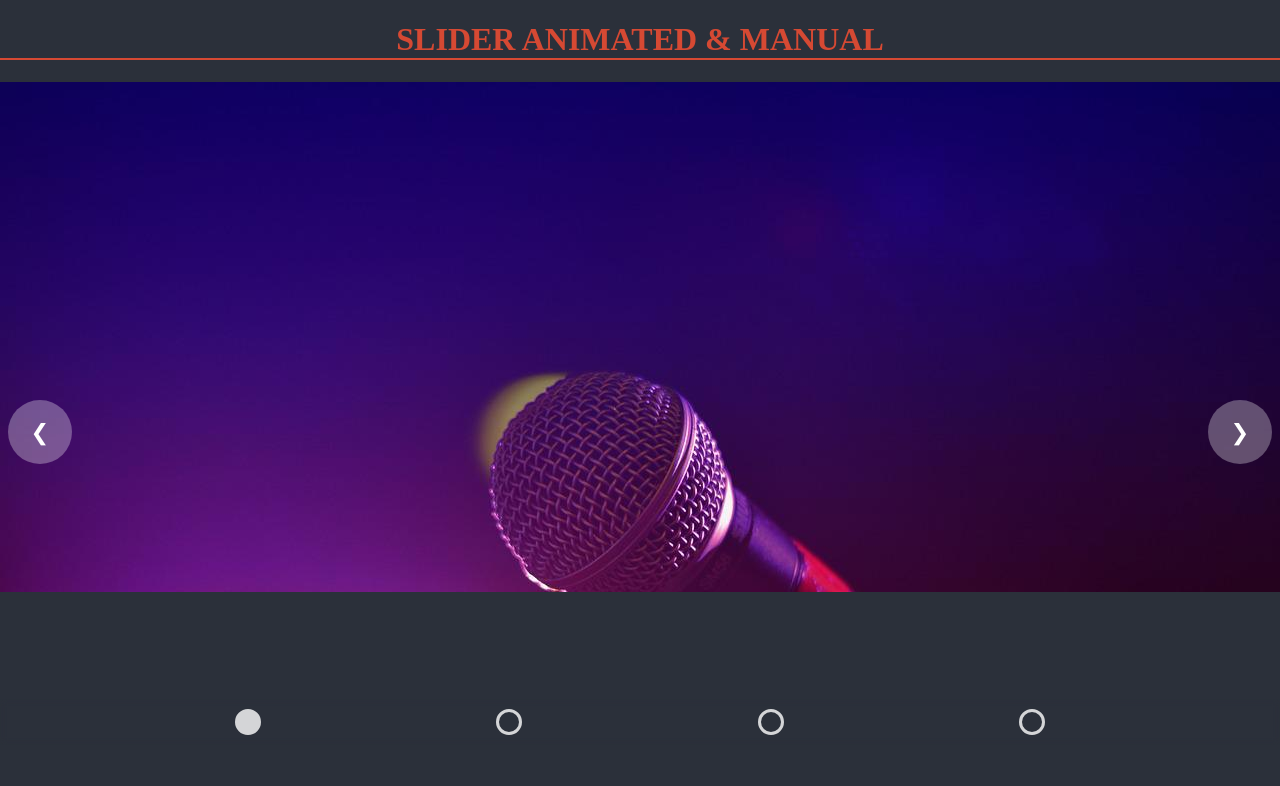
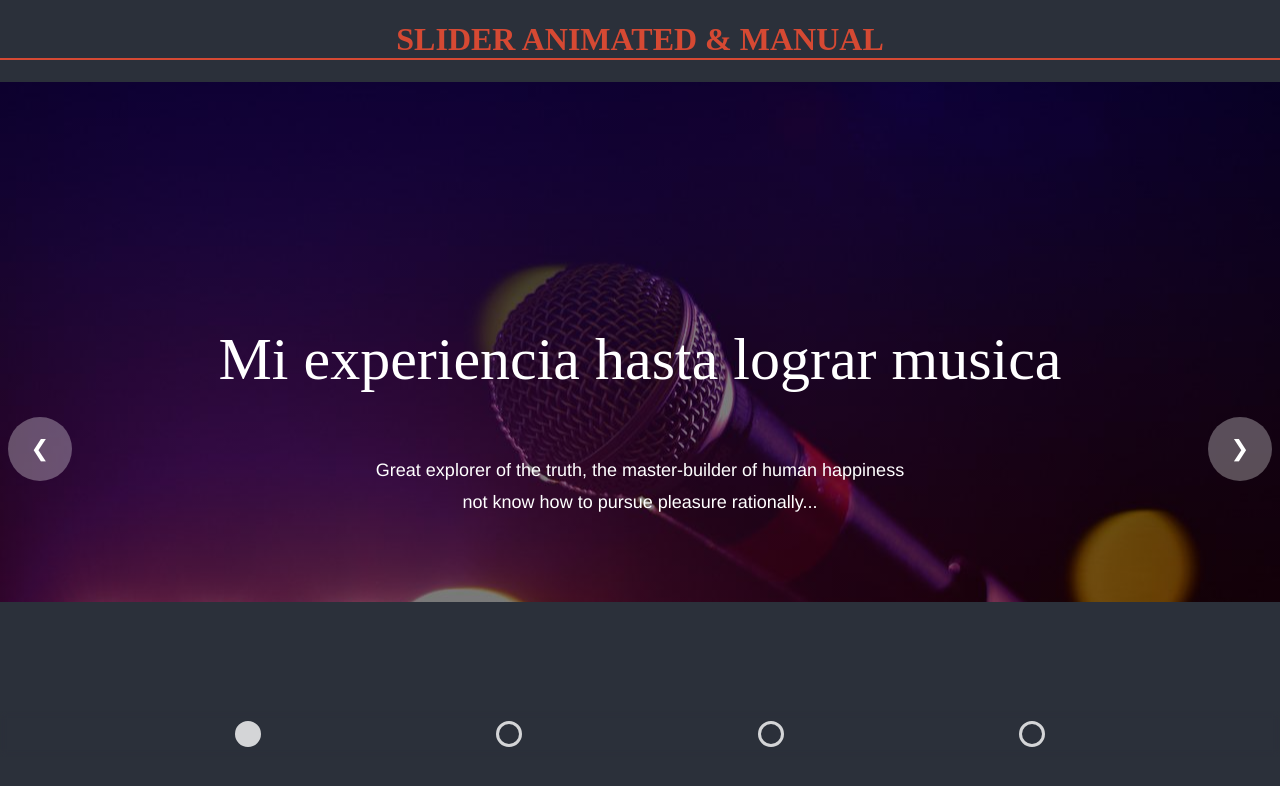
Before and after one commit to RubenJ27/Galeria-slider-auto-manual, a plain HTML site: page index.html in a window 1280 px wide. Both pictures are taken after a click on the element 248 px from the left and 722 px from the top of the page. Drawn offline with nearby package versions, Linux system fonts and the light colour scheme.

Commit message:
Ajustes de diseño de la galeria

```diff
--- a/css/styles.css
+++ b/css/styles.css
@@ -13,7 +13,7 @@ body{
 .galeria__slider{
   display: flex;
   width: 100%;
-  height: 31.875rem;
+  height: 32.500rem;
   overflow: hidden;
 }
 
@@ -25,10 +25,12 @@ body{
   height: 40rem;
 }
 
+
 .galeria__slider__container__items{
   position: relative;
   object-fit: cover;
 }
+
 
 .galeria-animate-left{
   animation: bounce; /* referring directly to the animation's @keyframe declaration */
@@ -38,17 +40,23 @@ body{
   animation: bounce; /* referring directly to the animation's @keyframe declaration */
   animation-duration: 1s;
 }
-
 .galeria__slider__container__item{
   width: 100%;
+  height: 40rem;
+  position: relative;
+  background-position: center;
+  background-attachment: fixed;
+  background-size: cover;
+  background-repeat: no-repeat;
 }
 
 .galeria__slider__container__arrows{
+  z-index: 500;
   position: absolute;
   width: 100%;
-  top: 50%;
+  top: 52.1%;
   justify-content: space-between;
-  color: var(--color-white);
+  color: white;
   display: flex;
   margin: auto 0;
 }
@@ -75,12 +83,69 @@ body{
     transition: all 0.3s ease;
 }
 
+.galeria__slider__container__info{
+  position: relative;
+  z-index: 100;
+  width: 100%;
+  top: 28.5%;
+  justify-content: center;
+  color: white;
+  display: flex;
+}
+
+.slider__container__info__title{
+  z-index: 8;
+  font-family: "Roboto Slab";
+  height: auto;
+  width: auto;
+  color: rgb(255, 255, 255);
+  text-decoration: none;
+  white-space: nowrap;
+  min-height: 0px;
+  min-width: 0px;
+  max-height: none;
+  max-width: none;
+  text-align: center;
+  line-height: 90px;
+  letter-spacing: 0px;
+  font-weight: 400;
+  font-size: 60px;
+  transform-origin: 50% 50%;
+  opacity: 1;
+  transform: translate(0px, 0px);
+  visibility: visible;
+}
+
+.slider__container__info__text__p{
+  width: 100%;
+  z-index: 9;
+  justify-content: center;
+  font-family: "Helvetica Neue", Helvetica, Arial, sans-serif;
+  height: auto;
+  color: rgb(255, 255, 255);
+  text-decoration: none;
+  white-space: normal;
+  min-height: 0px;
+  min-width: 0px;
+  max-height: none;
+  max-width: none;
+  text-align: center;
+  line-height: 32px;
+  letter-spacing: 0px;
+  font-weight: 300;
+  font-size: 18px;
+  transform-origin: 50% 50%;
+  opacity: 1;
+  transform: translate(0px, 0px);
+  visibility: visible;
+}
+
 .galeria__slider__container__circles{
   position: absolute;
   align-items: center;
   backdrop-filter: blur(3px);
   background-color: rgba(255, 255, 255, 0.001);
-  top: 87%;
+  top: 88.5%;
   height: 20px;
   width: 100%;
   padding: 13px 0;
@@ -108,12 +173,9 @@ body{
   background-color: #fff;
 }
 
- .galeria__slider__container__imgs:before{
-  content:'';
-	position: absolute;
-        top: 0;
-	bottom: 0;
-	left: 0;
-	right: 0;
-	background-color: rgba(0,0,0,0.6);
+
+.galeria__slider__container__imgs__text__title{
+  display: flex;
+  color: white;
+  z-index: 100;
 }
--- a/index.html
+++ b/index.html
@@ -7,7 +7,7 @@
   <link rel="stylesheet" href="css/styles.css">
   <link rel="stylesheet"href="https://cdnjs.cloudflare.com/ajax/libs/animate.css/4.1.1/animate.min.css"
   />
-  <title>Document</title>
+  <title>Slider animated & manual</title>
 </head>
 <body>
 
@@ -17,26 +17,77 @@
   <section section class="galeria__slider" id="galeria__slider">
     <div class="galeria__slider__container">
       <div class="galeria__slider__container__items">
-        <!-- <div class="galeria__slider__container__item">
-          <div class="galeria__slider__container__item__text">
-            <h1 class="slider__container__item__text__title">Protect the Wild animals </h1>
 
-          <div class="slider__container__item__text__p">
-            Great explorer of the truth, the master-builder of human happiness not know how to pursue pleasure rationally...
+        <div class="galeria__slider__container__item galeria-animate-right animate__slideInLeft" style="background-image: linear-gradient(
+          rgba(0, 0, 0, 0.5),
+          rgba(0, 0, 0, 0.5)
+        ),url(assets/img/audio-1851517_1280.jpg); width:100%">
+          <div class="galeria__slider__container__info">
+            <div class="galeria__slider__container__info__text">
+              <h1 class="slider__container__info__title">Mi experiencia hasta lograr musica</h1>
+
+              <div class="slider__container__info__text__p">
+                Great explorer of the truth, the master-builder of human happiness<br> not know how to pursue pleasure
+                rationally...
               </div>
             </div>
-        </div> -->
-        <img class="galeria__slider__container__item galeria-animate-right animate__slideInLeft" src="assets/img/audio-1851517_1280.jpg" style="width:100%">
+          </div>
+        </div>
+
       </div>
       <div class="galeria__slider__container__items">
-      <img class="galeria__slider__container__item galeria-animate-left animate__slideInRight" src="assets/img/musician-349790_1280.jpg" style="width:100%">
+        <div class="galeria__slider__container__item galeria-animate-right animate__slideInLeft" style="background-image: linear-gradient(
+          rgba(0, 0, 0, 0.5),
+          rgba(0, 0, 0, 0.5)
+        ),url(assets/img/musician-349790_1280.jpg); width:100%">
+          <div class="galeria__slider__container__info">
+            <div class="galeria__slider__container__info__text">
+              <h1 class="slider__container__info__title">Errores que la mayoría de musica cometen</h1>
+
+              <div class="slider__container__info__text__p">
+                Great explorer of the truth, the master-builder of human happiness<br> not know how to pursue pleasure
+                rationally...
+              </div>
+            </div>
+          </div>
+        </div>
       </div>
       <div class="galeria__slider__container__items">
-      <img class="galeria__slider__container__item galeria-animate-right animate__slideInRight" src="assets/img/piano-1655558_1280.jpg" style="width:100%">
+        <div class="galeria__slider__container__item galeria-animate-right animate__slideInLeft" style="background-image: linear-gradient(
+          rgba(0, 0, 0, 0.5),
+          rgba(0, 0, 0, 0.5)
+        ),url(assets/img/piano-1655558_1280.jpg); width:100%">
+          <div class="galeria__slider__container__info">
+            <div class="galeria__slider__container__info__text">
+              <h1 class="slider__container__info__title">La historia olvidada de musica</h1>
+
+              <div class="slider__container__info__text__p">
+                Great explorer of the truth, the master-builder of human happiness<br> not know how to pursue pleasure
+                rationally...
+              </div>
+            </div>
+          </div>
+        </div>
       </div>
       <div class="galeria__slider__container__items">
-      <img class="galeria__slider__container__item galeria-animate-right animate__slideInRight" src="assets/img/samsung-605439_1280.jpg" style="width:100%">
+        <div class="galeria__slider__container__item galeria-animate-right animate__slideInLeft" style="background-image: linear-gradient(
+          rgba(0, 0, 0, 0.5),
+          rgba(0, 0, 0, 0.5)
+        ),url(assets/img/samsung-605439_1280.jpg); width:100%">
+          <div class="galeria__slider__container__info">
+            <div class="galeria__slider__container__info__text">
+              <h1 class="slider__container__info__title">Una introducción a musica</h1>
+
+              <div class="slider__container__info__text__p">
+                Great explorer of the truth, the master-builder of human happiness<br> not know how to pursue pleasure
+                rationally...
               </div>
+            </div>
+          </div>
+        </div>
+      </div>
+
+
 
       <div class="galeria__slider__container__arrows">
         <div class="galeria__slider__container__arrow-prev" onclick="plusDivs(-1)">&#10094;</div>
```
Lines whose indentation alone changed are shown as unchanged.
